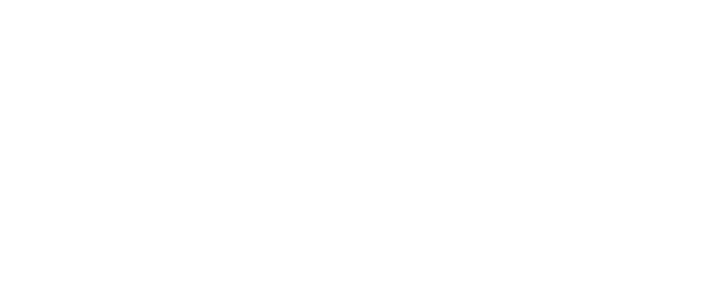
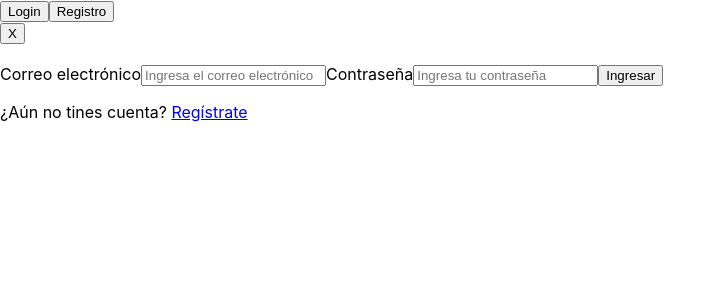
Before and after one commit to cserna98/booking_Integrador_DH, a React (Create React App) app in the folder spacialbookingfront/: page /login in a window 1280 px wide. Before the commit this address had no page. Shown: the top 300 px of the page, without its empty margins (0-726 px from the left). Built offline with nearby package versions, Linux system fonts and the light colour scheme.

Commit message:
Funcionalidad componente Login

```diff
--- a/spacialbookingfront/src/App.js
+++ b/spacialbookingfront/src/App.js
@@ -1,12 +1,17 @@
 import logo from './logo.svg';
 import './App.css';
 import Login from './components/Login.jsx';
-import {Outlet} from 'react-router-dom';
+import {Link, Outlet} from 'react-router-dom';
 
 function App() {
   return (
     <>
-    <Login title={"Iniciar sesión"}></Login>
+    <Link to='/login'>
+      <button>Login</button>
+    </Link>
+    <Link to='/signup'>
+      <button>Registro</button>
+    </Link>
     <Outlet></Outlet>
     </>
     // <div className="App">
--- a/spacialbookingfront/src/components/Login.jsx
+++ b/spacialbookingfront/src/components/Login.jsx
@@ -1,22 +1,26 @@
 import React from "react";
 import {Link} from 'react-router-dom';
+import { useNavigate } from "react-router-dom";
 
 function Login(props){
     const {title} = props;
     return (
         <>
         <div>
-            <Link to='/signup'>
+            {/* Agregar funcionalidad para redireccionar al home o pagina principal usando
+            la etiqueta Link*/}
+            {/* <Link to='/home'> */}
             <button>X</button>
-            </Link>
+            {/* </Link> */}
         </div>
         <form>
         <h2>{title}</h2>
-        <label for="email">Correo electrónico</label>
+        <label htmlFor="email">Correo electrónico</label>
         <input type="email" name="email" id="email" placeholder="Ingresa el correo electrónico"></input>
-        <label for="password">Contraseña</label>
+        <label htmlFor="password">Contraseña</label>
         <input type="password" name="password" id="password" placeholder="Ingresa tu contraseña"></input>
         <button type="submit">Ingresar</button>
+        <p>¿Aún no tines cuenta? <Link to='/signup'>Regístrate</Link></p>
         </form>
         </>
 
--- a/spacialbookingfront/src/index.js
+++ b/spacialbookingfront/src/index.js
@@ -5,17 +5,20 @@ import App from './App';
 import reportWebVitals from './reportWebVitals';
 import {BrowserRouter,Routes,Route} from 'react-router-dom';
 import Register from './components/Register';
-
+import Login from './components/Login';
 const root = ReactDOM.createRoot(document.getElementById('root'));
 root.render(
   <React.StrictMode>
 {/* Se van a crear las rutas */}
     <BrowserRouter>
       <Routes>
-        <Route path='/signup' element={<Register></Register>}></Route>
+        <Route path="/" element={<App />} >
+          <Route path="/signup" element={<Register></Register>} />
+          <Route path="/login" element={<Login></Login>} />
+        </Route>
+
       </Routes>
     </BrowserRouter>
-    <App />
   </React.StrictMode>
 );
 
```
